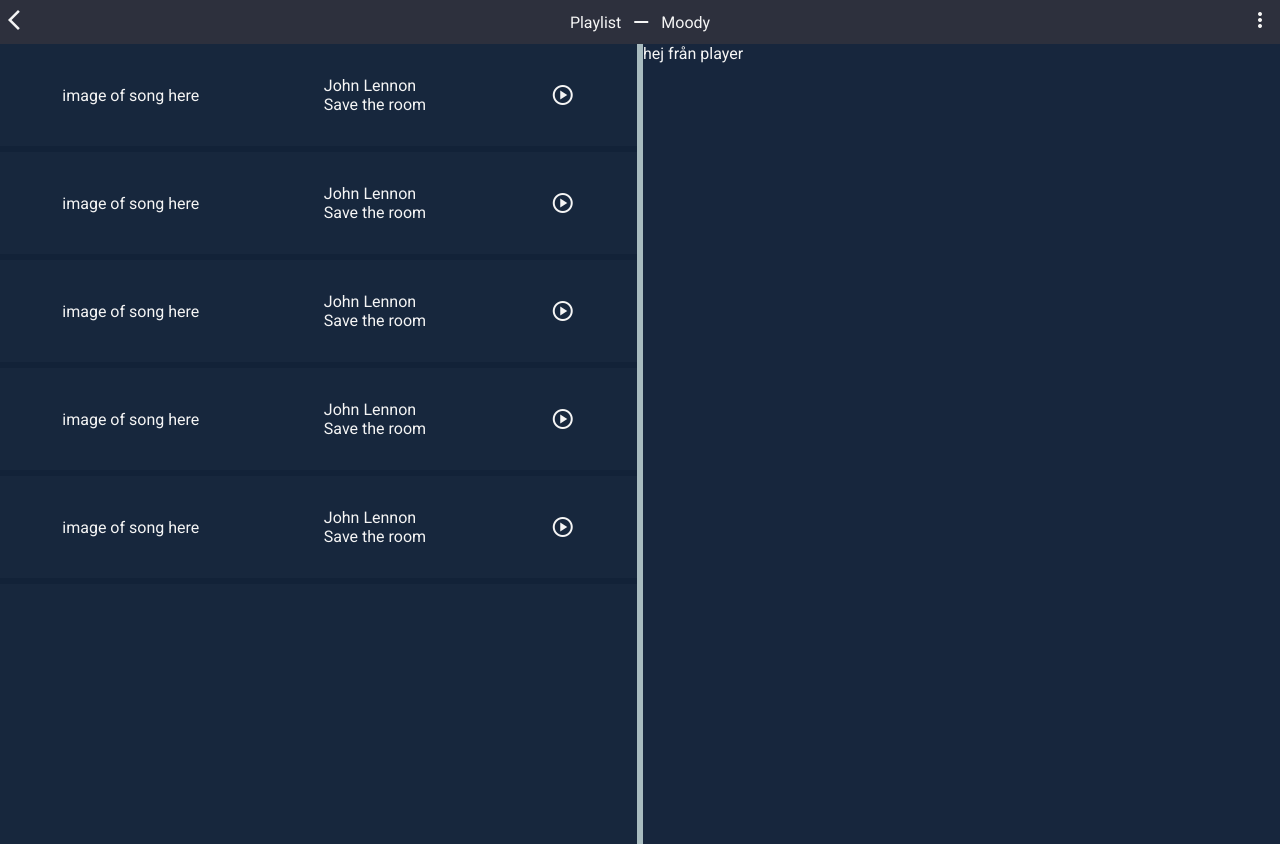
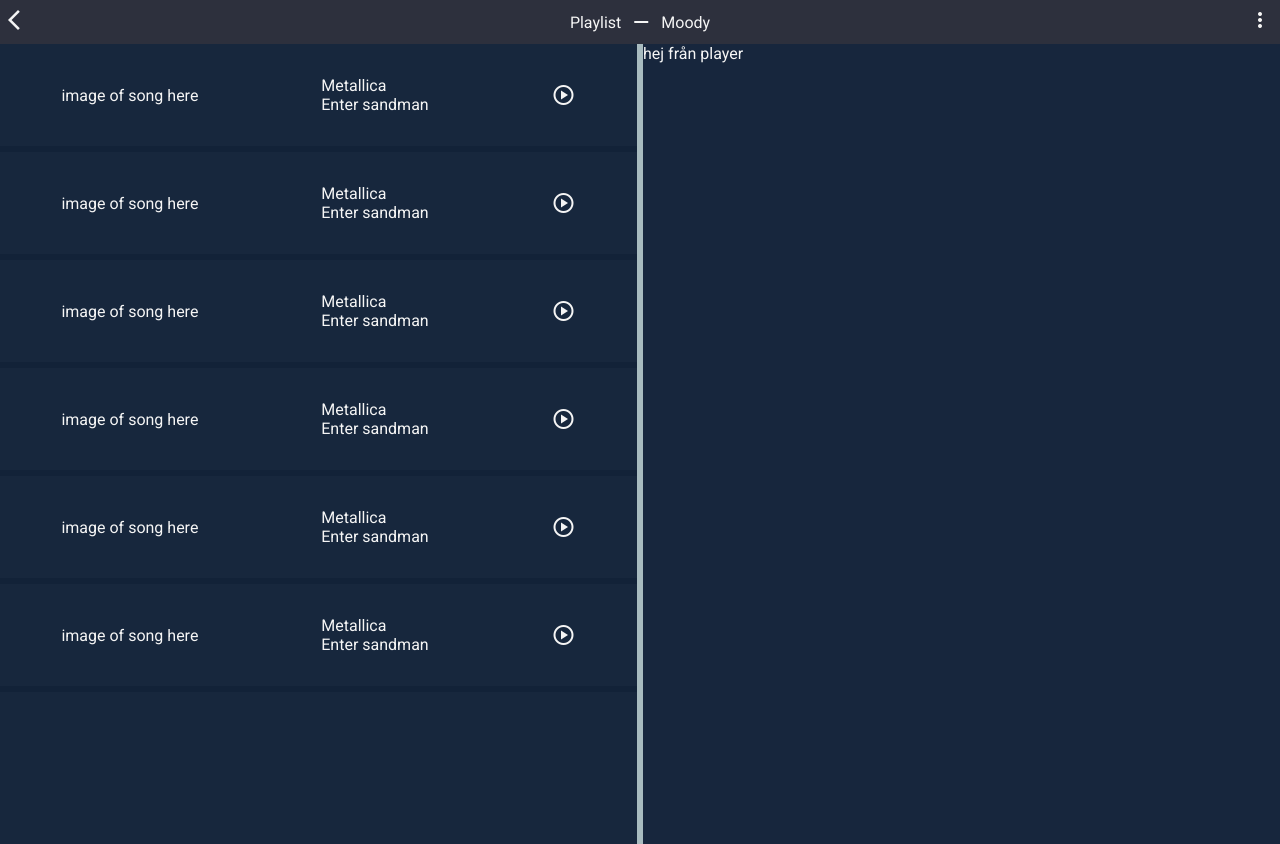
Before and after one commit to vikkoooo/MediaPlayer_React, a React (Vite) app: page / in a window 1280 px wide. Built offline with nearby package versions, Linux system fonts and the light colour scheme.

Commit message:
make songs dynamic

```diff
--- a/src/Song.tsx
+++ b/src/Song.tsx
@@ -1,12 +1,17 @@
 import { ReactElement } from "react";
+import { ISong } from "./interfaces";
 
-export function Song(): ReactElement {
+interface ISongProps {
+	data: ISong
+}
+
+export function Song(song: ISongProps): ReactElement {
 	return (
 		<div className="song">
 			<p>image of song here</p>
 			<div className="song-info">
-				<p className="artist-name">John Lennon</p>
-				<p className="song-name">Save the room</p>
+				<p className="artist-name">{song.data.artist}</p>
+				<p className="song-name">{song.data.name}</p>
 			</div>
 			<span className="material-symbols-outlined">play_circle</span>
 		</div>
--- a/src/Songs.tsx
+++ b/src/Songs.tsx
@@ -1,14 +1,11 @@
 import { ReactElement } from "react";
 import { Song } from "./Song";
+import { songdata } from "./data";
 
 export function Songs(): ReactElement {
 	return (
 		<div className="songs">
-			<Song />
-			<Song />
-			<Song />
-			<Song />
-			<Song />
+			{songdata.map((song) => (<Song data={song} key={song.id} />))}
 		</div>
 
 	);
--- /dev/null
+++ b/src/data.ts
@@ -0,0 +1,11 @@
+import { ISong } from "./interfaces";
+
+export const songdata: ISong[] = [
+	{ id: "1", artist: "Metallica", name: "Enter sandman", url: "..." },
+	{ id: "1", artist: "Metallica", name: "Enter sandman", url: "..." },
+	{ id: "1", artist: "Metallica", name: "Enter sandman", url: "..." },
+	{ id: "1", artist: "Metallica", name: "Enter sandman", url: "..." },
+	{ id: "1", artist: "Metallica", name: "Enter sandman", url: "..." },
+	{ id: "1", artist: "Metallica", name: "Enter sandman", url: "..." }
+
+]
--- /dev/null
+++ b/src/interfaces.ts
@@ -0,0 +1,6 @@
+export interface ISong {
+	id: string;
+	artist: string;
+	name: string;
+	url: string;
+}
```
